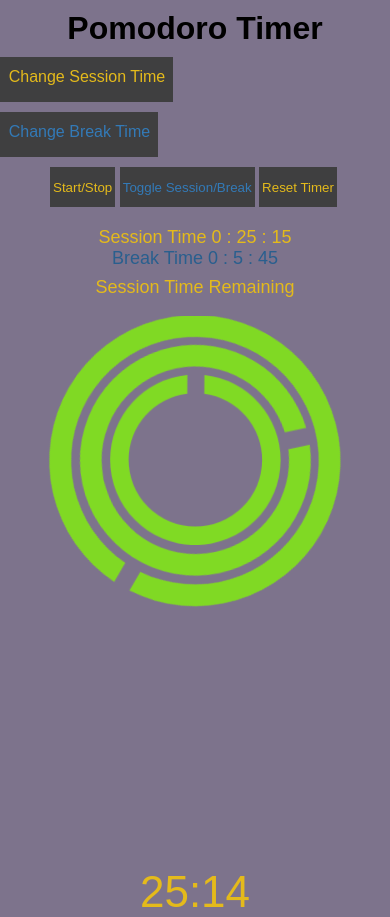
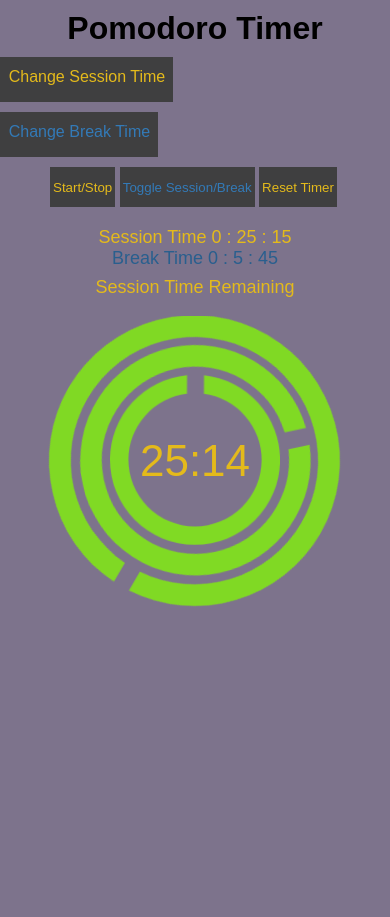
Before and after one commit to Astaton/pomodoroTimer, a website built with webpack: page src/index.html in a window 390 px wide. After the commit the page ends 844 px from the top, so only its background shows below. Built offline with nearby package versions, Linux system fonts and the light colour scheme.

Commit message:
fixed the stying in the css file so that the app will be responsive to smaller screens

```diff
--- a/src/index.html
+++ b/src/index.html
@@ -69,17 +69,17 @@
 		        </div>
 		        <div id='ringWrapper'>
 		        	<svg class='ring' id="outterRing" viewBox="0 0 100 99.8942">
-		  				<g id="layer1" transform="translate(294.264 61.6109)" inkscape:groupmode="layer" inkscape:label="Layer 1">
+		  				<g transform="translate(294.264 61.6109)">
 		    				<path id="path5075" style="opacity: 1; fill: #81e01d; fill-opacity: 0.929648; stroke-width: 0.266304;" d="m -241.264 -61.6109 v 7.54424 a 42.5 42.5 0 0 1 39.4999 42.3499 a 42.5 42.5 0 0 1 -42.4997 42.4997 a 42.5 42.5 0 0 1 -42.5003 -42.4997 a 42.5 42.5 0 0 1 39.5004 -42.3938 v -7.45639 a 50 50 0 0 0 -47.0002 49.8502 a 50 50 0 0 0 50 50 a 50 50 0 0 0 50 -50 a 50 50 0 0 0 -47.0002 -49.8941 Z"/>
 		  				</g>
 					</svg>
 					<svg class='ring' id="middleRing" viewBox="0 0 80.0003 79.8794">
-					  	<g id="layer1" transform="translate(427.048 80.0944)" inkscape:groupmode="layer" inkscape:label="Layer 1">
+					  	<g transform="translate(427.048 80.0944)">
 					    	<path id="path5080" style="opacity: 1; fill: #81e11d; fill-opacity: 0.929412; stroke-width: 0.271845;" d="m -384.047 -80.0944 v 7.52926 a 32.5 32.5 0 0 1 29.4995 32.35 a 32.5 32.5 0 0 1 -32.4998 32.4998 a 32.5 32.5 0 0 1 -32.4998 -32.4998 a 32.5 32.5 0 0 1 29.5 -32.3329 v -7.51685 a 40 40 0 0 0 -37.0003 39.8498 a 40 40 0 0 0 40.0001 40.0001 a 40 40 0 0 0 40.0001 -40.0001 a 40 40 0 0 0 -36.9998 -39.8792 Z"/>
 					  	</g>
 					</svg>
 					<svg class='ring' id="innerRing" viewBox="0 0 60.0005 59.8501">
-					  	<g id="layer1" transform="translate(538 145.675)" inkscape:groupmode="layer" inkscape:label="Layer 1">
+					  	<g transform="translate(538 145.675)">
 					    	<path id="path5088" style="opacity: 1; fill: #81e11d; fill-opacity: 0.929412; stroke-width: 0.265823;" d="m -511 -145.675 a 30 30 0 0 0 -27.0004 29.8499 a 30 30 0 0 0 30.0002 30.0002 a 30 30 0 0 0 30.0002 -30.0002 a 30 30 0 0 0 -26.9999 -29.8188 v 6.53552 a 23.5 23.5 0 0 1 20.4995 23.2833 a 23.5 23.5 0 0 1 -23.4999 23.4999 a 23.5 23.5 0 0 1 -23.4999 -23.4999 a 23.5 23.5 0 0 1 20.5 -23.2787 Z"/>
 					  	</g>
 					</svg>
--- a/src/style.css
+++ b/src/style.css
@@ -253,7 +253,7 @@ body {
 
 
   .timer{
-      margin-top: 135px;
+      margin-top: -296px;
       font-size: 2.75rem;
 
   }
@@ -262,15 +262,19 @@ body {
       margin-top: -1px;
       margin-left: ;
       height: 77mm;
+      width: 77mm;
   }
 
   #middleRing {
       margin-top: 29px;
       height: 61mm;
+      width: 61mm;
   }
 
   #innerRing {
       margin-top: 59px;
       height: 45mm;
+      width: 45mm;
+
   }
 }
```
Also changed, not shown: public/script.bundle.js, 1 other file.
